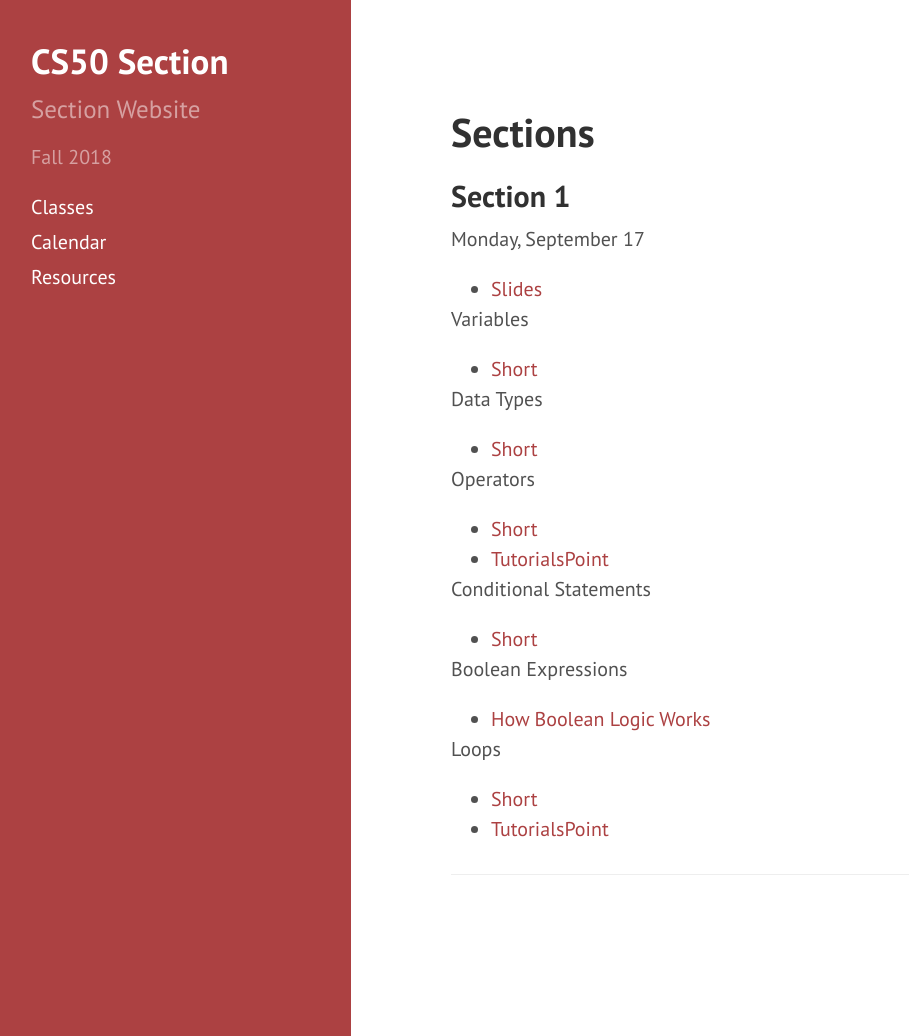
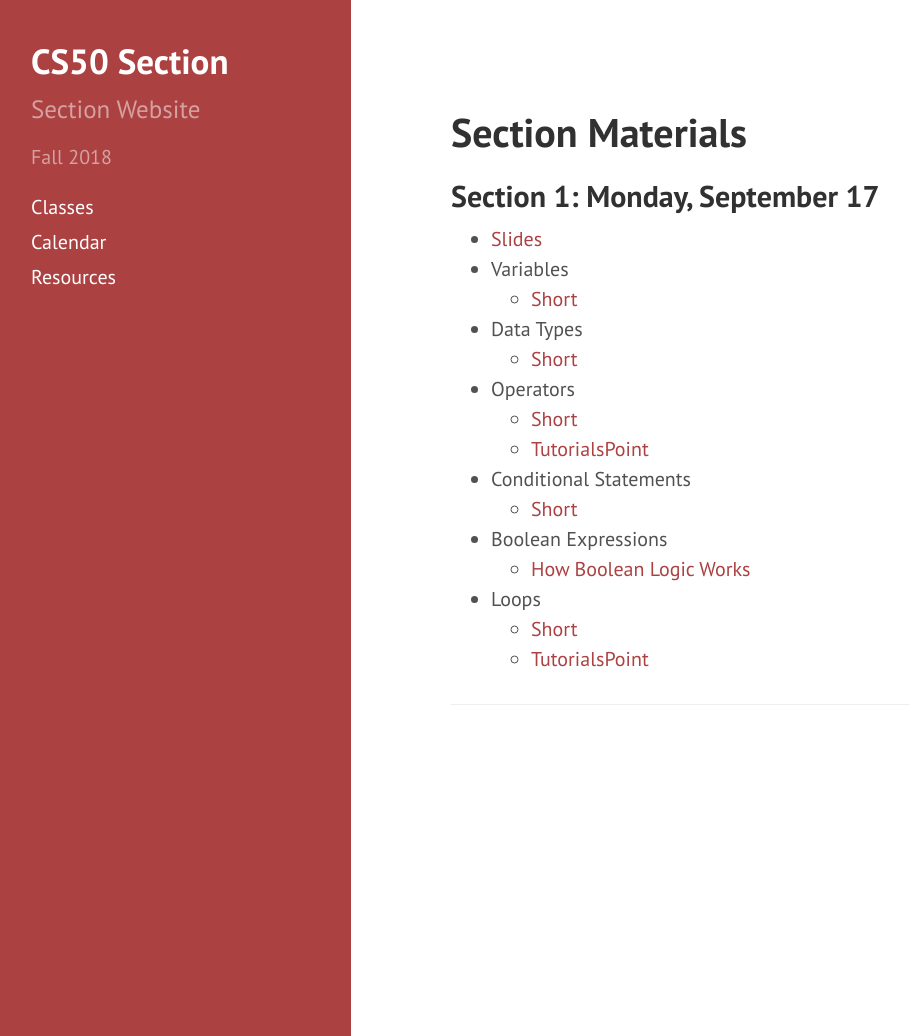
Before and after one commit to veronicanutting/CS50-section, a Jekyll site: the page built from sections.md, in a window 1280 px wide and 1036 px high. Shown: the whole window, without its empty margins (9-918 px from the left). Built offline with Jekyll 4.4.1, drawn with Linux system fonts in a browser that asks for light colours; nearby versions of some CDN libraries; our own code applies the rules of GitHub Pages for plain Markdown files.

Commit message:
new section stuff

```diff
--- a/sections.md
+++ b/sections.md
@@ -2,32 +2,23 @@
 layout: default
 ---
 
-# Sections
+# Section Materials
 
-## Section 1
-Monday, September 17
-
+## Section 1: Monday, September 17
 * [Slides](https://docs.google.com/presentation/d/1ySMY0u8XyB4ZAUnUw7kGKg6jQsevqW-C_MDhAJEBC9c/edit?usp=sharing)
-
-Variables
-* [Short](https://www.youtube.com/watch?v=GiFbdVGjF9I&index=51&t=0s&list=PLhQjrBD2T381k8ul4WQ8SQ165XqY149WW)
-
-Data Types
-* [Short](https://www.youtube.com/watch?v=Fc9htmvVZ9U&index=15&t=0s&list=PLhQjrBD2T381k8ul4WQ8SQ165XqY149WW)
-
-Operators
-* [Short](https://www.youtube.com/watch?v=f1xZf4iJDWE&index=39&t=0s&list=PLhQjrBD2T381k8ul4WQ8SQ165XqY149WW)
-* [TutorialsPoint](https://www.tutorialspoint.com/cprogramming/c_operators.htm)
-
-Conditional Statements
-* [Short](https://www.youtube.com/watch?v=1wsaV5nVC7g&index=12&t=0s&list=PLhQjrBD2T381k8ul4WQ8SQ165XqY149WW)
-
-Boolean Expressions
-* [How Boolean Logic Works](https://computer.howstuffworks.com/boolean.htm)
-
-Loops
-* [Short](https://www.youtube.com/watch?v=WgX8e_O7eG8&index=35&t=0s&list=PLhQjrBD2T381k8ul4WQ8SQ165XqY149WW)
-* [TutorialsPoint](https://www.tutorialspoint.com/cprogramming/c_loops.htm)
-
+* Variables
+    * [Short](https://www.youtube.com/watch?v=GiFbdVGjF9I&index=51&t=0s&list=PLhQjrBD2T381k8ul4WQ8SQ165XqY149WW)
+* Data Types
+    * [Short](https://www.youtube.com/watch?v=Fc9htmvVZ9U&index=15&t=0s&list=PLhQjrBD2T381k8ul4WQ8SQ165XqY149WW)
+* Operators
+    * [Short](https://www.youtube.com/watch?v=f1xZf4iJDWE&index=39&t=0s&list=PLhQjrBD2T381k8ul4WQ8SQ165XqY149WW)
+    * [TutorialsPoint](https://www.tutorialspoint.com/cprogramming/c_operators.htm)
+* Conditional Statements
+    * [Short](https://www.youtube.com/watch?v=1wsaV5nVC7g&index=12&t=0s&list=PLhQjrBD2T381k8ul4WQ8SQ165XqY149WW)
+* Boolean Expressions
+    * [How Boolean Logic Works](https://computer.howstuffworks.com/boolean.htm)
+* Loops
+    * [Short](https://www.youtube.com/watch?v=WgX8e_O7eG8&index=35&t=0s&list=PLhQjrBD2T381k8ul4WQ8SQ165XqY149WW)
+    * [TutorialsPoint](https://www.tutorialspoint.com/cprogramming/c_loops.htm)
 
 ---
```
